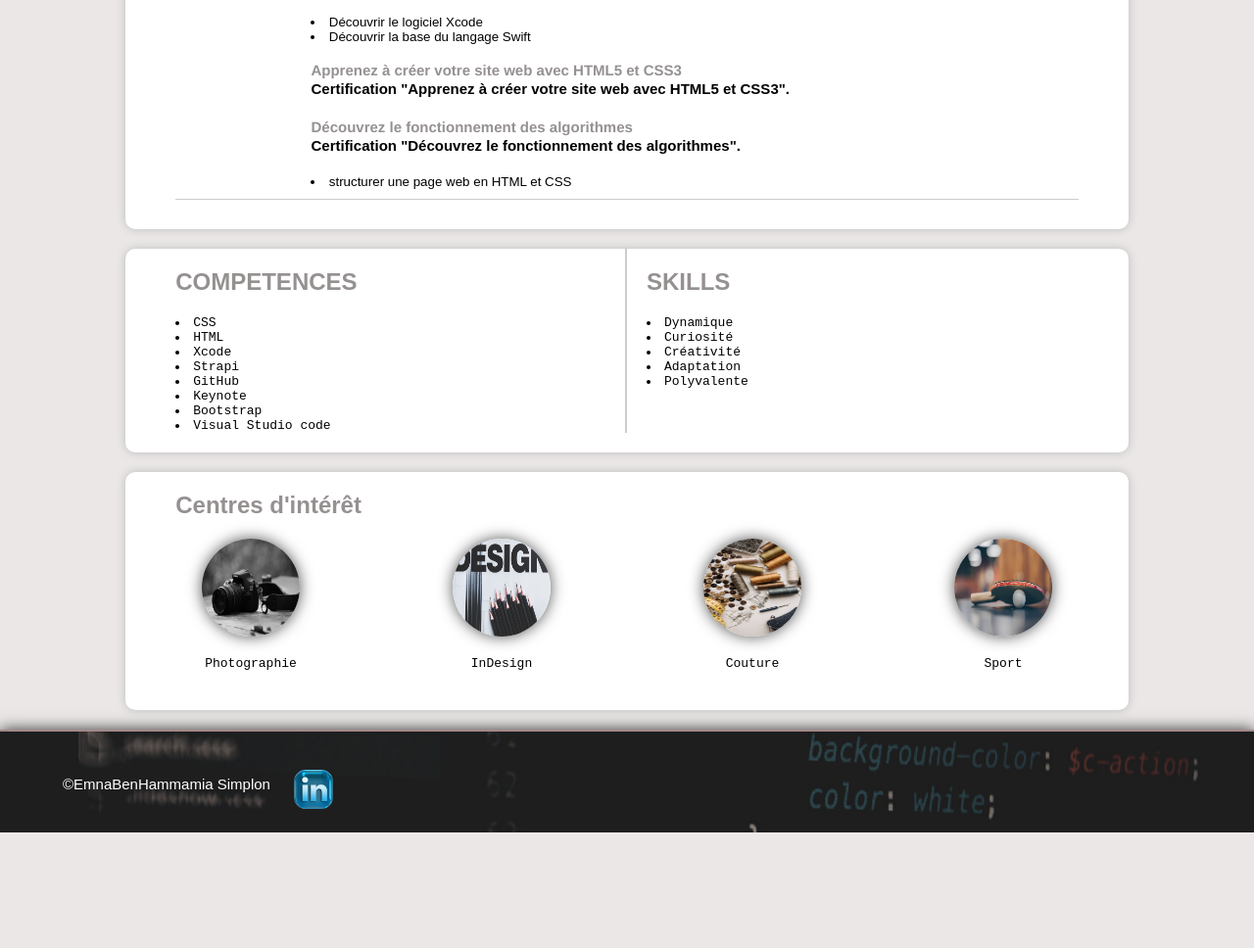
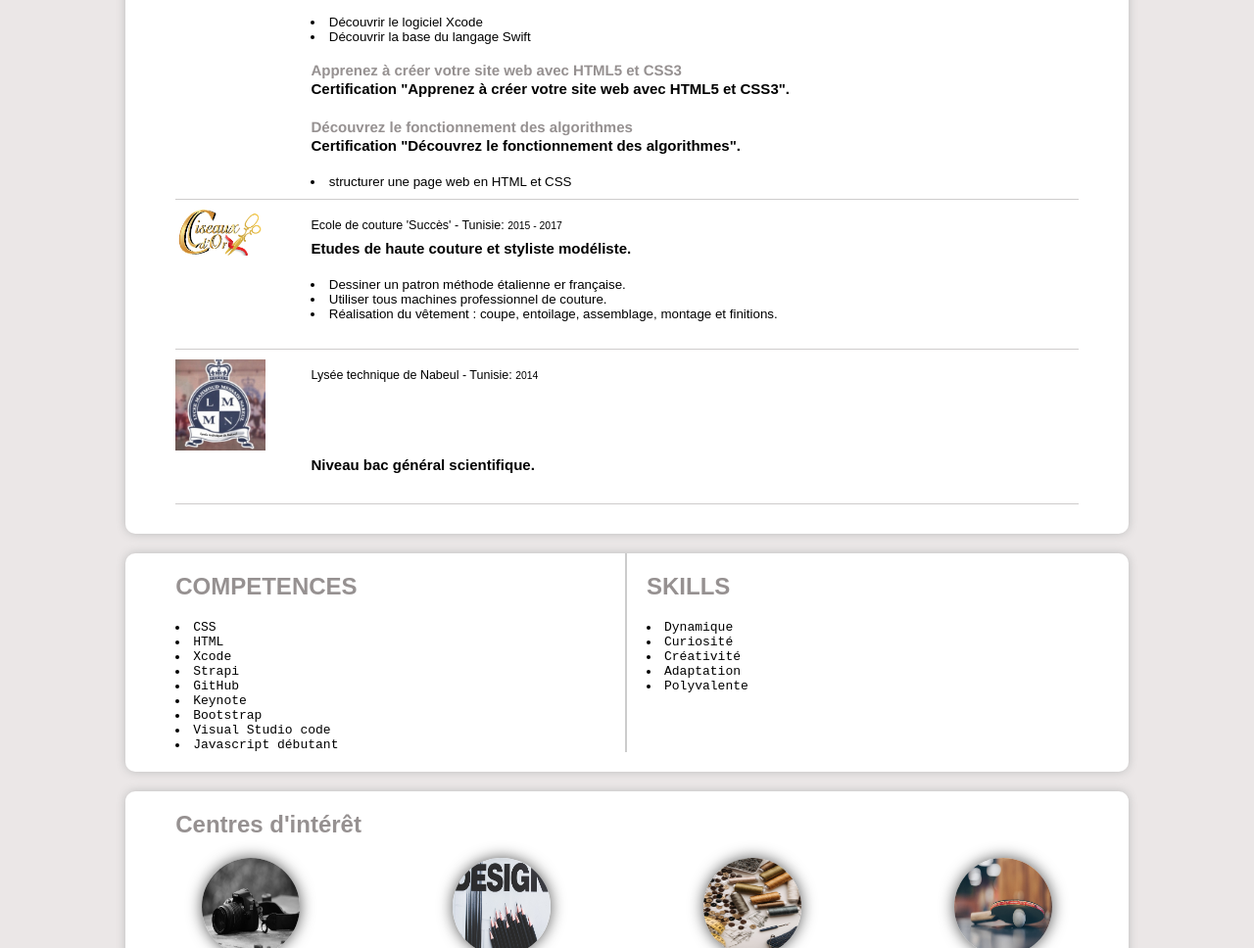
Before and after one commit to E-mna/cv.detaille, a plain HTML site: page index.html in a window 1280 px wide. Shown: the part 964-1932 px from the top of the page at 98% size. Before the commit the page ends 1814 px from the top, so only its background shows below. Drawn offline with Linux system fonts and the light colour scheme.

Commit message:
modification

```diff
--- a/index.html
+++ b/index.html
@@ -27,9 +27,13 @@
          </div>
      </section>
 
+
+
     <!-------------------------------------------------->
+
+
     <section>
-        <h2>FORMATIONS</h2>
+        <h2>Formations</h2>
         <div class="exp">
             <div class="exp-logo">
                 <a href="https://hautsdefrance.simplon.co/"><img src="logosimplon.jpg" alt="logo.simplon"></a>
@@ -37,7 +41,6 @@
             <div class="exp-info">
                 <p> <sub>Simplon: <small>2020 - 2021</small> </sub> </p>
             </div>
-
 
             <div class="exp-desc">
                    <h3> Ms intégratrice et developpeuse d'applications web: </h3>
@@ -73,9 +76,8 @@
             </div>
 
         </div>
+        <div class="exp">
 
-
-        <div class="exp">
                 <div class="exp-logo">
                     <a href="https://openclassrooms.com/fr/"><img src="logoopen.jpeg" alt="logooppen"></a>
                 </div>
@@ -106,7 +108,51 @@
                               <small> <li>structurer une page web en HTML et CSS</li></small>
                 </div>
         </div>
+
+        <div class="exp">
+            <div class="exp-logo">
+                <a href="https://m.facebook.com/CREONS.LAVENIR.ENSEMBLE/?locale2=fr_FR"><img src="couture.png" alt="logo tc"></a>
+            </div>
+            <div class="exp-desc">
+                <div class="exp-info">
+                    <p> <sub>Ecole de couture 'Succès' - Tunisie:  <small>2015 - 2017</small> </sub> </p>
+                </div>
+
+                   <p> <strong>Etudes de haute couture et styliste modéliste.</strong></p>
+                             <br>
+                   <small>
+                   <p>
+                       <li>Dessiner un patron méthode étalienne er française.</li>
+                       <li>Utiliser tous machines professionnel de couture.</li>
+                       <li>Réalisation du vêtement : coupe, entoilage, assemblage, montage et finitions.</li>
+                   </p>
+                </small>
+
+                       <br>
+
+            </div>
+
+        </div>
+
+        <div class="exp">
+            <div class="exp-logo">
+                <a href="https://www.linkedin.com/company/lmmn/about/"><img src="lysee.png" alt="logoLysee"></a>
+            </div>
+            <div class="exp-info">
+                <p> <sub>Lysée technique de Nabeul - Tunisie:  <small>2014</small> </sub> </p>
+            </div>
+            <div class="exp-desc">
+
+                   <p> <strong> Niveau bac général scientifique.</strong></p>
+                             <br>
+            </div>
+        </div>
+
+
     </section>
+
+
+    <!---------------------------------------------------->
 
     <section>
 
@@ -120,6 +166,7 @@
             <li>Keynote</li>
             <li>Bootstrap</li>
             <li>Visual Studio code</li>
+            <li>Javascript débutant</li>
         </div>
         <div class="contact">
             <h2>SKILLS</h2>
```
Also changed, not shown: couture.png (added), lysee.jpg (added), lysee.png (added). Lines whose indentation alone changed are shown as unchanged.
